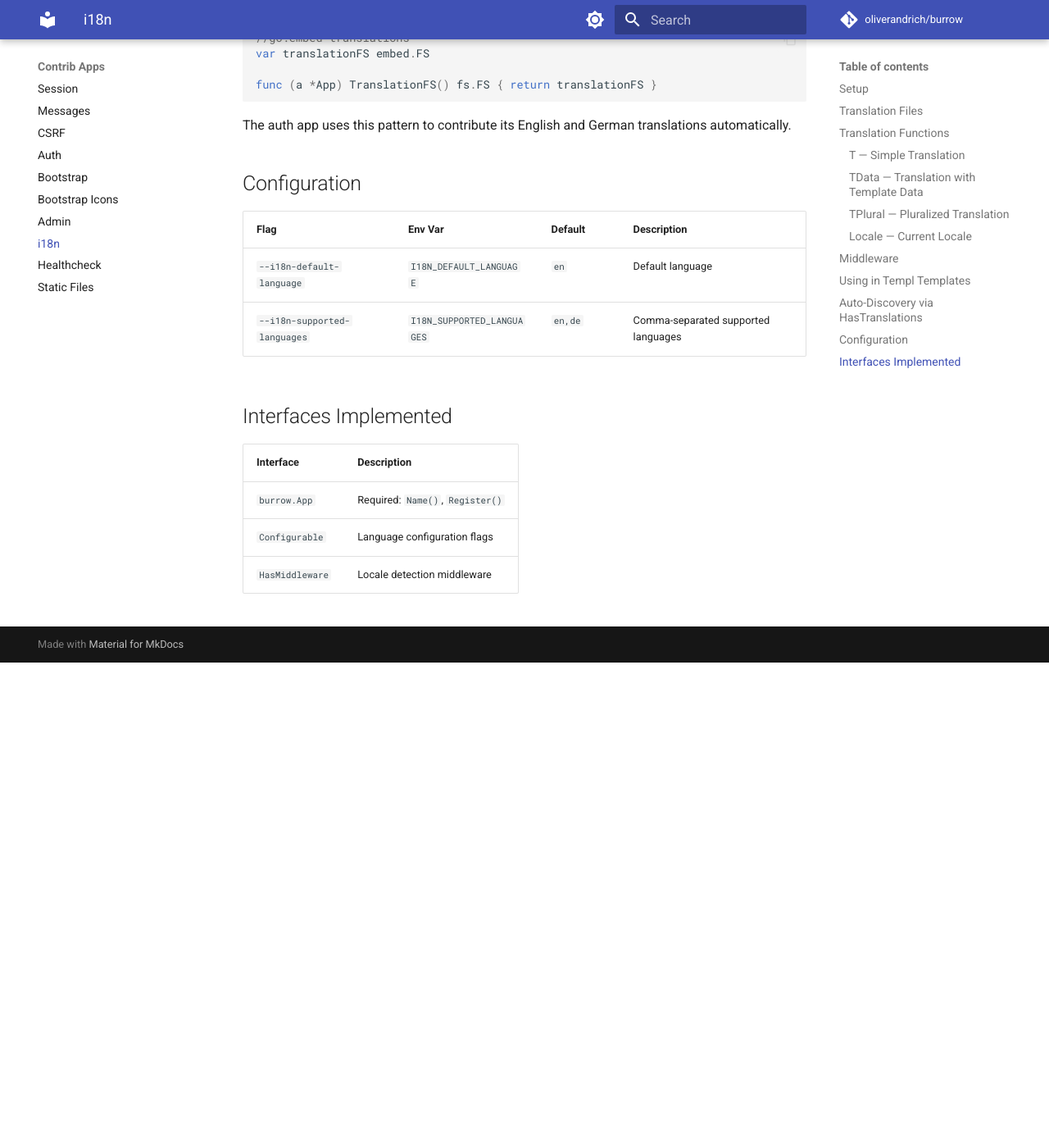
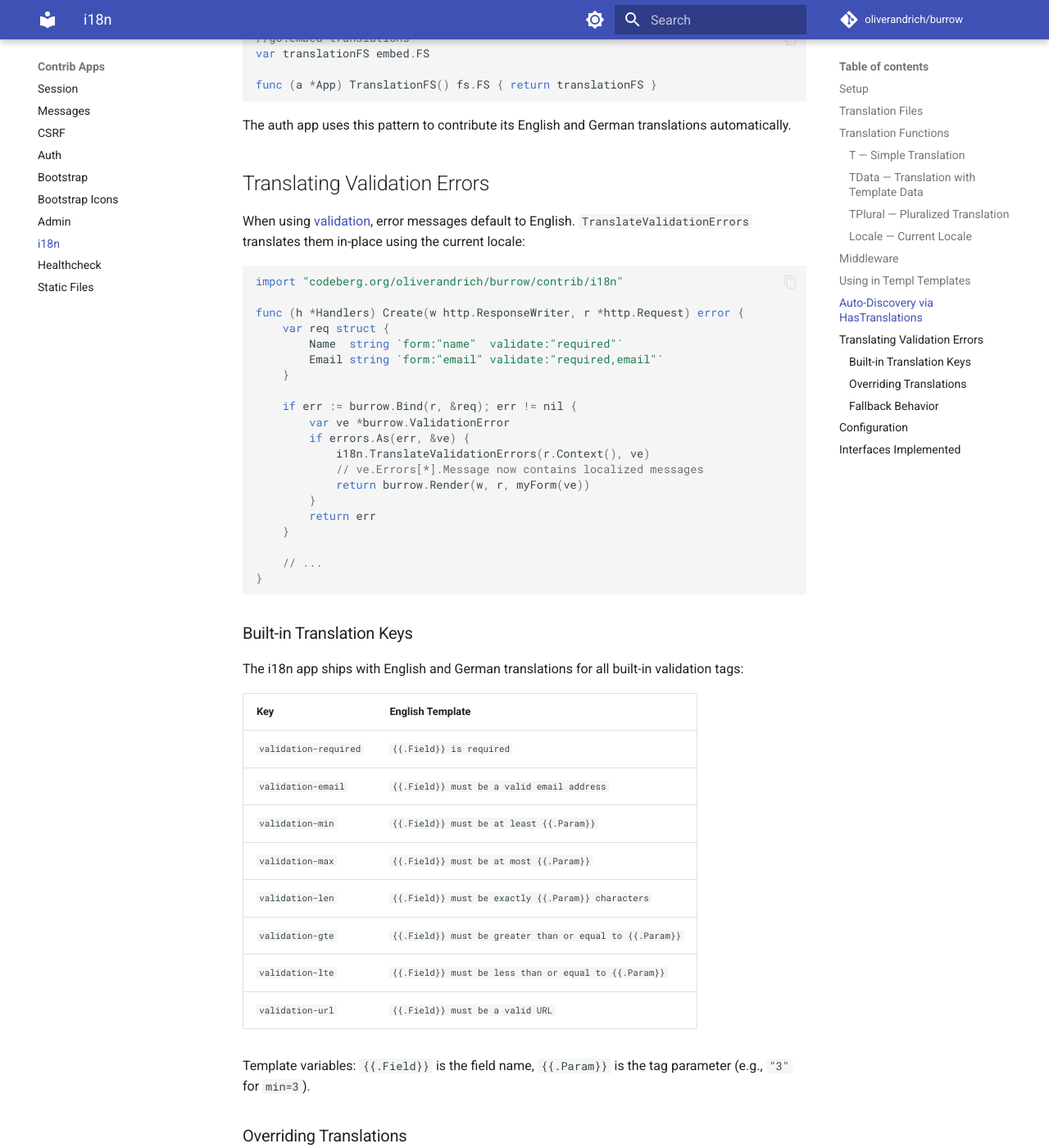
Before and after one commit to oliverandrich/burrow, an MkDocs documentation site: the page built from docs/contrib/i18n.md, in a window 1280 px wide and 1400 px high, scrolled down 2907 px. Shown: the whole window at 82% size. Built offline with MkDocs 1.6.1 and Material for MkDocs 9.7.7, drawn with Linux system fonts in a browser that asks for light colours; before the commit the page ends 3715 px from its top, so only the background shows below that; some of the changed text lies outside the part shown.

Commit message:
docs: add validation guide and update i18n/reference docs
Add a new Validation guide covering struct tags, error handling,
field name resolution, and i18n integration. Update the i18n contrib
docs with TranslateValidationErrors usage, built-in translation keys,
and override/fallback behavior. Add TranslateValidationErrors to the
context helpers reference. Update the creating-an-app guide with a
validate tag example and code annotation.

````diff
--- a/docs/contrib/i18n.md
+++ b/docs/contrib/i18n.md
@@ -139,6 +139,64 @@ func (a *App) TranslationFS() fs.FS { return translationFS }
 
 The auth app uses this pattern to contribute its English and German translations automatically.
 
+## Translating Validation Errors
+
+When using [validation](../guide/validation.md), error messages default to English. `TranslateValidationErrors` translates them in-place using the current locale:
+
+```go
+import "codeberg.org/oliverandrich/burrow/contrib/i18n"
+
+func (h *Handlers) Create(w http.ResponseWriter, r *http.Request) error {
+    var req struct {
+        Name  string `form:"name"  validate:"required"`
+        Email string `form:"email" validate:"required,email"`
+    }
+
+    if err := burrow.Bind(r, &req); err != nil {
+        var ve *burrow.ValidationError
+        if errors.As(err, &ve) {
+            i18n.TranslateValidationErrors(r.Context(), ve)
+            // ve.Errors[*].Message now contains localized messages
+            return burrow.Render(w, r, myForm(ve))
+        }
+        return err
+    }
+
+    // ...
+}
+```
+
+### Built-in Translation Keys
+
+The i18n app ships with English and German translations for all built-in validation tags:
+
+| Key | English Template |
+|-----|-----------------|
+| `validation-required` | `{{.Field}} is required` |
+| `validation-email` | `{{.Field}} must be a valid email address` |
+| `validation-min` | `{{.Field}} must be at least {{.Param}}` |
+| `validation-max` | `{{.Field}} must be at most {{.Param}}` |
+| `validation-len` | `{{.Field}} must be exactly {{.Param}} characters` |
+| `validation-gte` | `{{.Field}} must be greater than or equal to {{.Param}}` |
+| `validation-lte` | `{{.Field}} must be less than or equal to {{.Param}}` |
+| `validation-url` | `{{.Field}} must be a valid URL` |
+
+Template variables: `{{.Field}}` is the field name, `{{.Param}}` is the tag parameter (e.g., `"3"` for `min=3`).
+
+### Overriding Translations
+
+Your app's translation files are loaded after the built-in ones (last-loaded wins). To customize a validation message, define the same key in your TOML file:
+
+```toml
+# translations/active.en.toml
+validation-required = "{{.Field}} cannot be blank"
+```
+
+### Fallback Behavior
+
+- **No localizer in context**: original English message is preserved
+- **Unknown validation tag**: the key `validation-{tag}` won't match any translation, so the original message is preserved
+
 ## Configuration
 
 | Flag | Env Var | Default | Description |
--- a/mkdocs.yml
+++ b/mkdocs.yml
@@ -50,6 +50,7 @@ nav:
       - Project Structure: getting-started/project-structure.md
   - Guide:
       - Creating an App: guide/creating-an-app.md
+      - Validation: guide/validation.md
       - Configuration: guide/configuration.md
       - Layouts & Rendering: guide/layouts.md
       - Migrations: guide/migrations.md
````
Also changed, not shown: docs/guide/creating-an-app.md (+4 -2 lines), docs/guide/validation.md (added, +136 -0 lines), docs/reference/context-helpers.md (+8 -0 lines).
